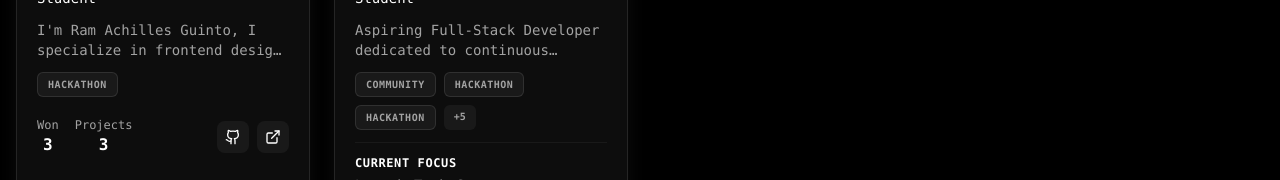
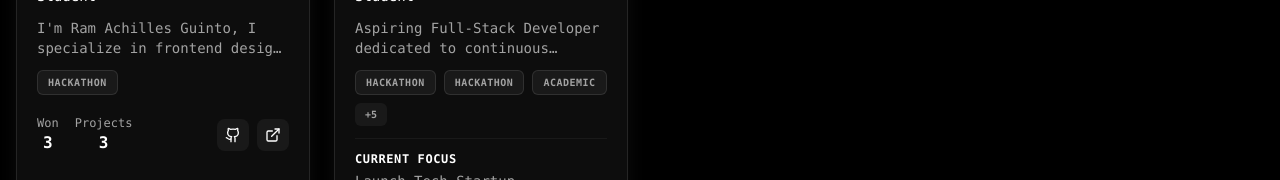
Before and after one commit to darknecrocities/DevHirang, a React (Vite) app: page / in a window 1280 px wide. Shown: the part 3427-3607 px from the top of the page. Built offline with nearby package versions, Linux system fonts and the light colour scheme.

Commit message:
fix: adding sorting method on achievement timeline

```diff
--- a/src/components/home/DevCard.jsx
+++ b/src/components/home/DevCard.jsx
@@ -74,7 +74,7 @@ const DevCard = ({ developer, onClick }) => {
                 </p>
 
                 <div className="flex flex-wrap gap-2">
-                    {developer.achievements.slice(0, 3).map((ach, i) => (
+                    {[...developer.achievements].sort((a, b) => b.year - a.year).slice(0, 3).map((ach, i) => (
                         <span
                             key={i}
                             className="px-2.5 py-1 rounded-md bg-white/5 border border-white/10 text-[10px] uppercase font-bold tracking-wider text-text-muted"
--- a/src/components/home/ProfileModal.jsx
+++ b/src/components/home/ProfileModal.jsx
@@ -129,7 +129,7 @@ const ProfileModal = ({ developer, isOpen, onClose }) => {
                                     </h3>
 
                                     <div className="space-y-4">
-                                        {developer.achievements.map((ach, i) => (
+                                        {[...developer.achievements].sort((a, b) => b.year - a.year).map((ach, i) => (
                                             <motion.div
                                                 key={i}
                                                 initial={{ opacity: 0, x: 20 }}
@@ -164,7 +164,7 @@ const ProfileModal = ({ developer, isOpen, onClose }) => {
                                         </h3>
 
                                         <div className="space-y-4 relative before:absolute before:inset-0 before:ml-[1.25rem] sm:before:ml-[1.4rem] before:-translate-x-px before:h-full before:w-0.5 before:bg-gradient-to-b before:from-secondary/50 before:via-white/10 before:to-transparent">
-                                            {developer.roadmap.map((step, i) => (
+                                            {[...developer.roadmap].sort((a, b) => b.year - a.year).map((step, i) => (
                                                 <motion.div
                                                     key={i}
                                                     initial={{ opacity: 0, x: 20 }}
@@ -226,7 +226,7 @@ const ProfileModal = ({ developer, isOpen, onClose }) => {
                                             )}
                                         </div>
                                         <div className="grid grid-cols-1 sm:grid-cols-2 gap-4">
-                                            {(showAllCerts ? developer.certifications : developer.certifications.slice(0, 4)).map((cert, i) => (
+                                            {(showAllCerts ? [...developer.certifications].sort((a, b) => b.year - a.year) : [...developer.certifications].sort((a, b) => b.year - a.year).slice(0, 4)).map((cert, i) => (
                                                 <motion.div
                                                     key={i}
                                                     initial={{ opacity: 0, y: 10 }}
```
